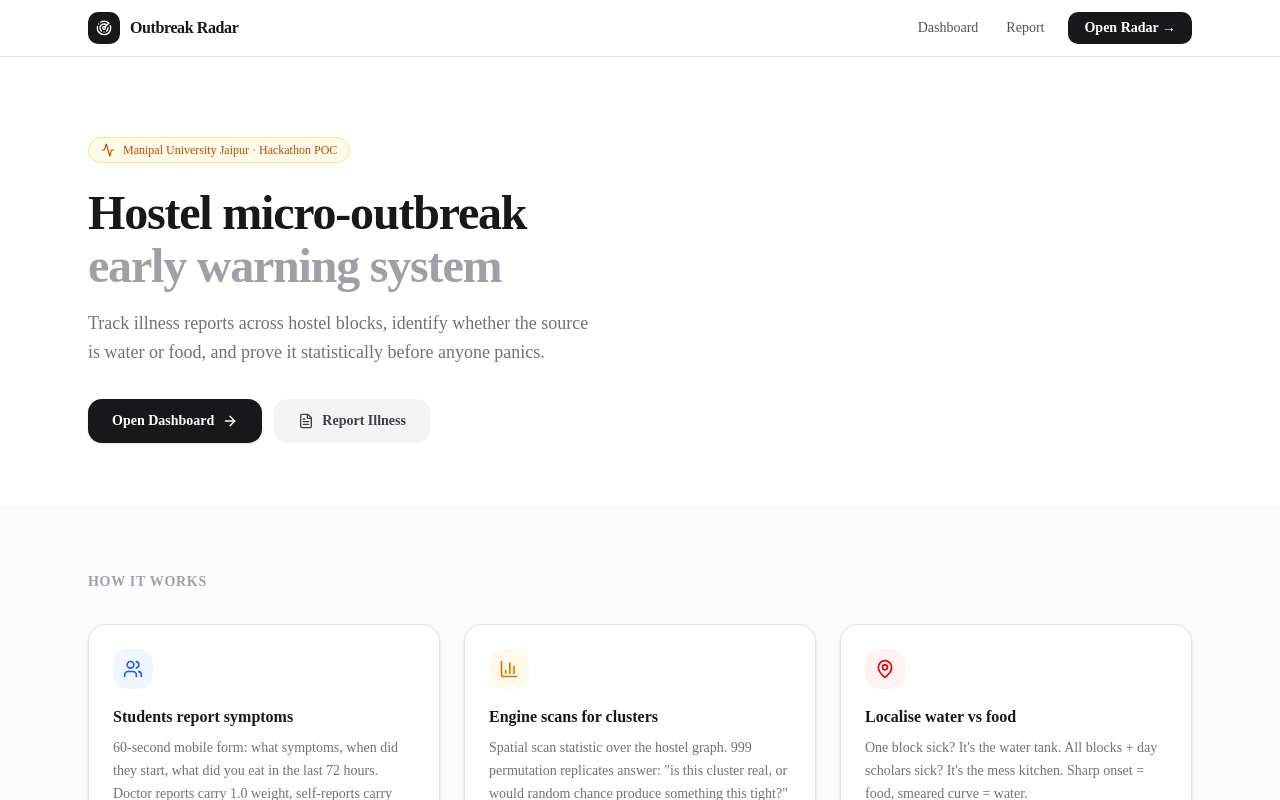
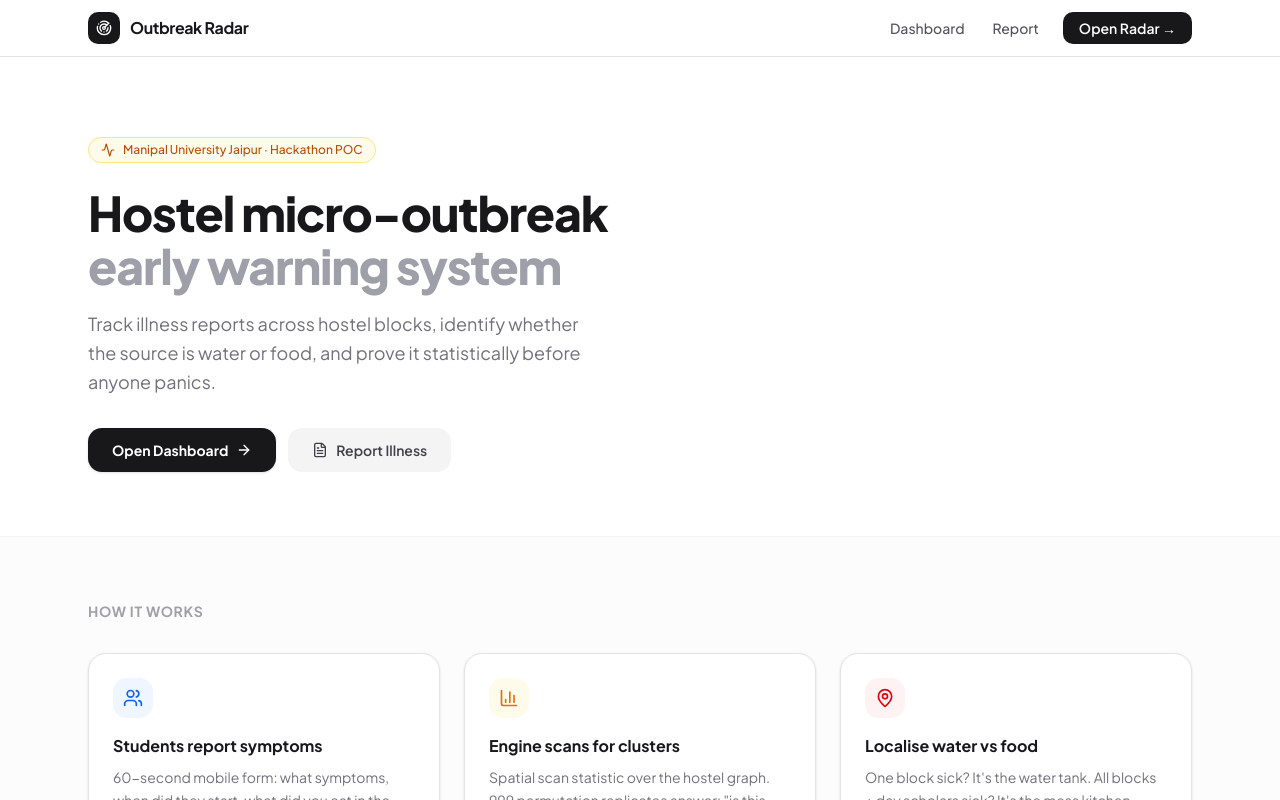
Before and after one commit to Swamy-Ameya/Hotline-Bling, a Next.js app: page / in a window 1280 px wide. Shown: the top 800 px of the page. Built offline with nearby package versions, Linux system fonts and the light colour scheme.

Commit message:
style(typography): upgrade font stack to luxury Plus Jakarta Sans & Instrument Serif with subpixel antialiasing and OpenType legibility features

```diff
--- a/app/globals.css
+++ b/app/globals.css
@@ -7,8 +7,9 @@
 @theme inline {
   --color-background: var(--background);
   --color-foreground: var(--foreground);
-  --font-sans: var(--font-sans);
-  --font-mono: var(--font-geist-mono);
+  --font-sans: var(--font-sans), 'Plus Jakarta Sans', -apple-system, BlinkMacSystemFont, 'Segoe UI', Roboto, sans-serif;
+  --font-serif: var(--font-serif), 'Instrument Serif', Georgia, serif;
+  --font-mono: var(--font-geist-mono), ui-monospace, SFMono-Regular, Menlo, Monaco, Consolas, monospace;
   --font-heading: var(--font-sans);
   --color-sidebar-ring: var(--sidebar-ring);
   --color-sidebar-border: var(--sidebar-border);
@@ -123,8 +124,15 @@
   }
   body {
     @apply bg-background text-foreground;
+    -webkit-font-smoothing: antialiased;
+    -moz-osx-font-smoothing: grayscale;
+    text-rendering: optimizeLegibility;
+    font-feature-settings: "cv02", "cv03", "cv04", "cv11", "ss01", "ss02";
   }
   html {
     @apply font-sans;
+    -webkit-font-smoothing: antialiased;
+    -moz-osx-font-smoothing: grayscale;
+    text-rendering: optimizeLegibility;
   }
 }
--- a/app/layout.tsx
+++ b/app/layout.tsx
@@ -1,20 +1,30 @@
 import type { Metadata } from "next";
-import { Geist, Geist_Mono } from "next/font/google";
+import { Plus_Jakarta_Sans, Geist_Mono, Instrument_Serif } from "next/font/google";
 import "./globals.css";
 
-const geistSans = Geist({
-  variable: "--font-geist-sans",
+const plusJakartaSans = Plus_Jakarta_Sans({
+  variable: "--font-sans",
   subsets: ["latin"],
+  weight: ["300", "400", "500", "600", "700", "800"],
+  display: "swap",
+});
+
+const instrumentSerif = Instrument_Serif({
+  variable: "--font-serif",
+  subsets: ["latin"],
+  weight: ["400"],
+  display: "swap",
 });
 
 const geistMono = Geist_Mono({
   variable: "--font-geist-mono",
   subsets: ["latin"],
+  display: "swap",
 });
 
 export const metadata: Metadata = {
-  title: "Create Next App",
-  description: "Generated by create next app",
+  title: "Outbreak Radar — Hostel Micro-Outbreak Early Warning System",
+  description: "Manipal University Jaipur campus food and water-borne illness surveillance & spatial scan statistic detection.",
 };
 
 export default function RootLayout({
@@ -25,9 +35,11 @@ export default function RootLayout({
   return (
     <html
       lang="en"
-      className={`${geistSans.variable} ${geistMono.variable} dark h-full antialiased`}
+      className={`${plusJakartaSans.variable} ${instrumentSerif.variable} ${geistMono.variable} h-full antialiased`}
     >
-      <body className="min-h-full flex flex-col">{children}</body>
+      <body className="min-h-full flex flex-col font-sans bg-[#fafafa] text-zinc-900 selection:bg-zinc-900 selection:text-white">
+        {children}
+      </body>
     </html>
   );
 }
```
